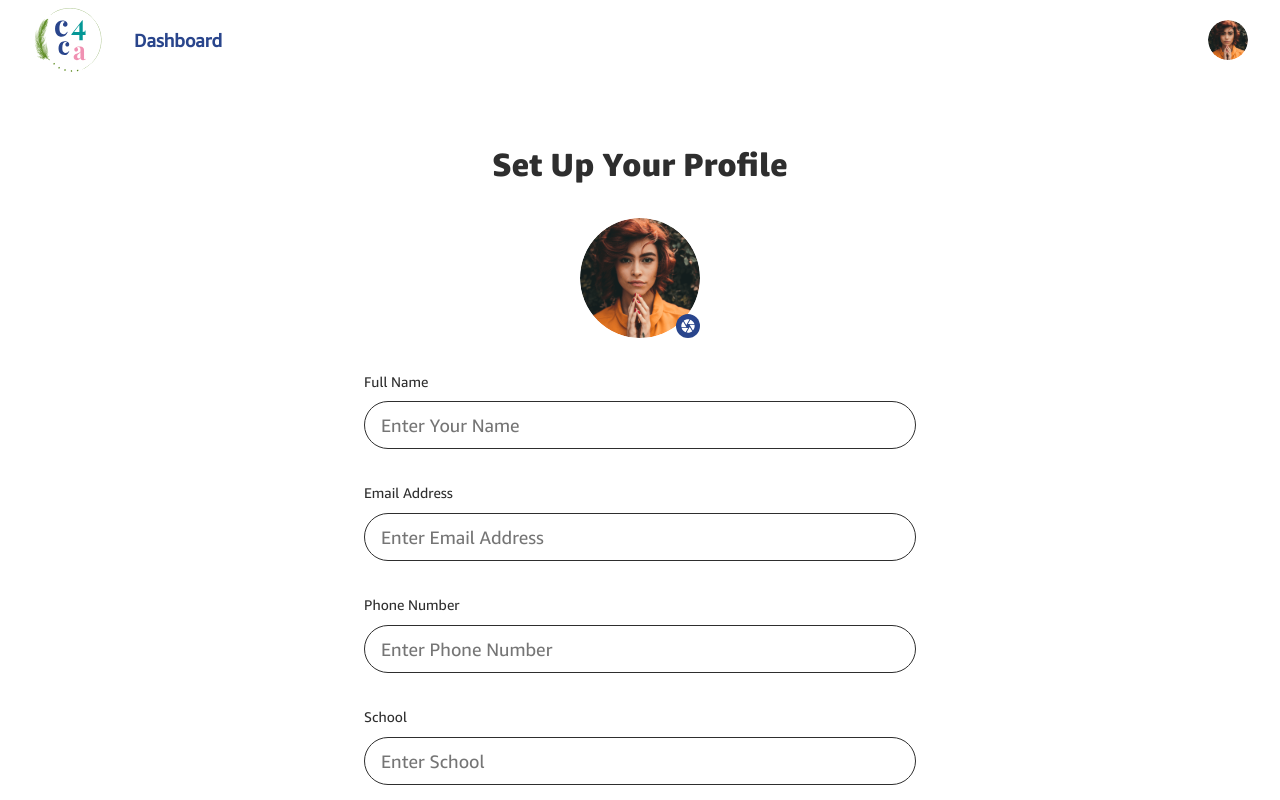
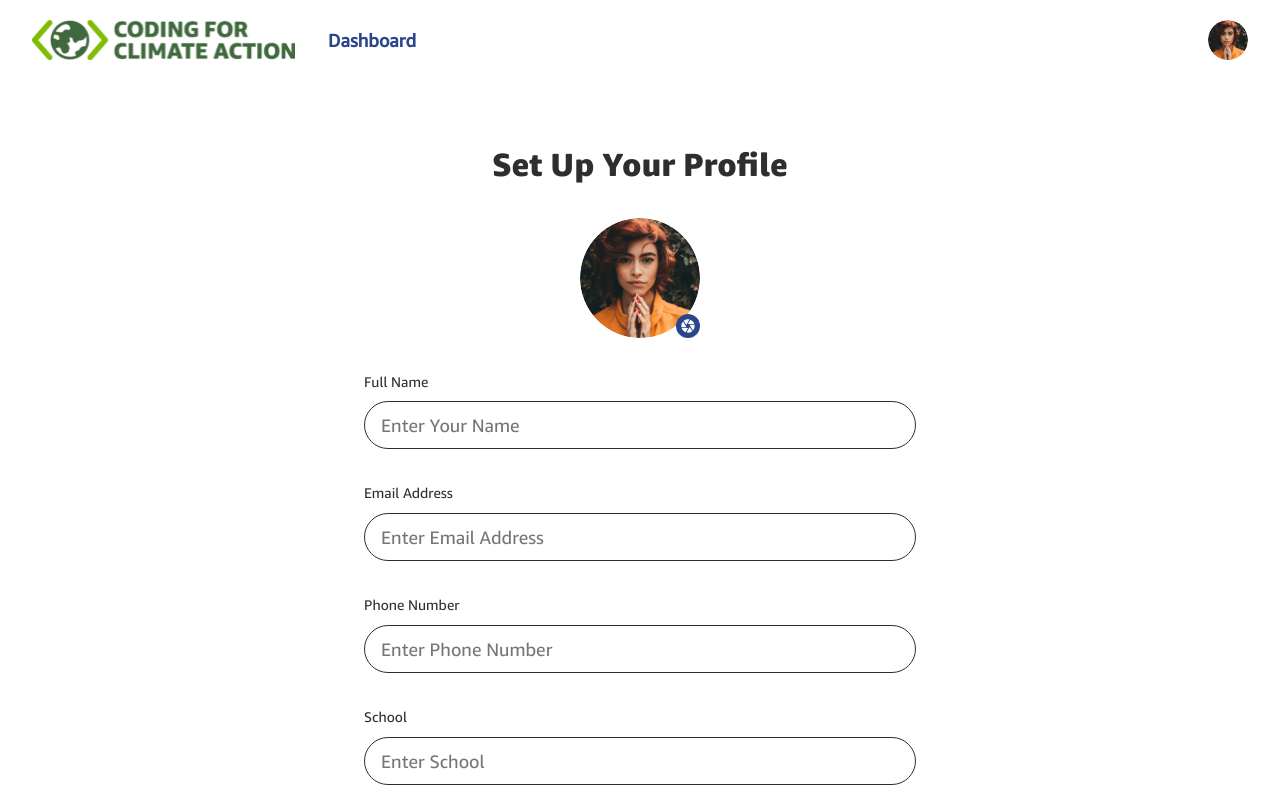
Before and after one commit to navgurukul/c4ca, a Next.js app: page /profile in a window 1280 px wide. Shown: the top 800 px of the page. Built offline with nearby package versions, Linux system fonts and the light colour scheme; a web font is replaced by a local one.

Commit message:
added logo

```diff
--- a/components/header/Header.jsx
+++ b/components/header/Header.jsx
@@ -8,13 +8,12 @@ const Header = () => {
     <>
       <header>
         <Box className="box">
-          <img src="/C4CA_logo.svg" alt="c4ca_logo" />
-          <Link href='/dashboard'>
+          <img src="/c4ca.svg" alt="c4ca_logo" />
+          <Link href="/dashboard">
             <Typography
               variant="subtitle1"
-              color='primary'
-              sx={{ padding: "8px 16px", cursor: "pointer" }}
-            >
+              color="primary"
+              sx={{ padding: "8px 16px", cursor: "pointer" }}>
               Dashboard
             </Typography>
           </Link>
--- a/pages/_app.js
+++ b/pages/_app.js
@@ -13,7 +13,7 @@ export default function App({ Component, pageProps }) {
         <title>C4CA Board</title>
         <meta name="description" content="Created by Navgurukul" />
         <meta name="viewport" content="width=device-width, initial-scale=1" />
-        <link rel="icon" href="/favicon.ico" />
+        <link rel="icon" href="/c4ca.svg"/>
       </Head>
 
       <ThemeProvider theme={theme}>
```
Also changed, not shown: public/c4ca.svg (added).
